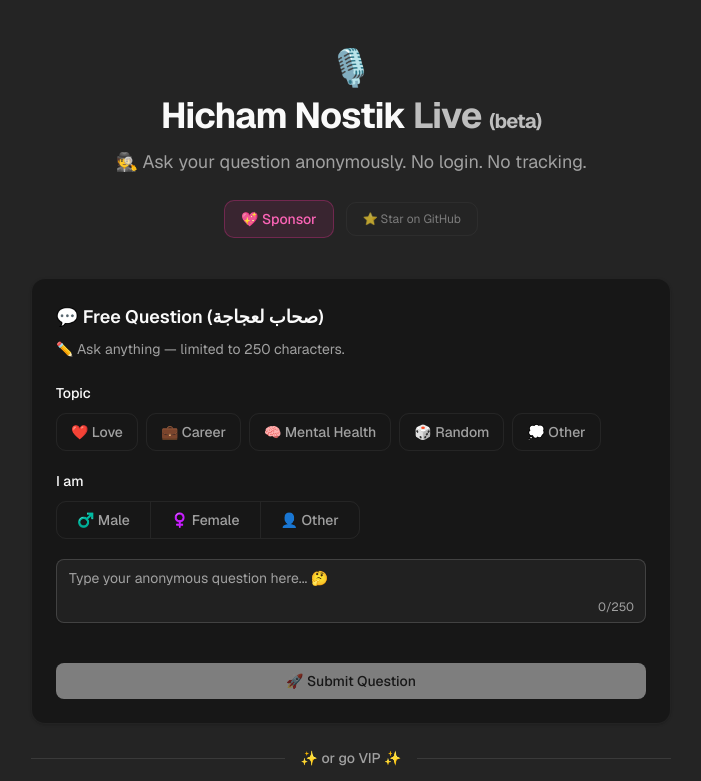
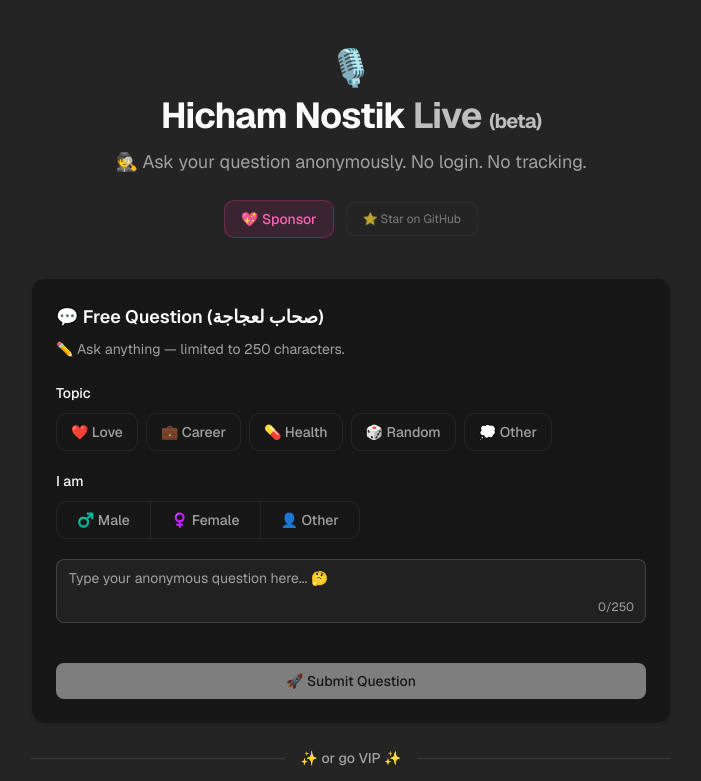
Before and after one commit to propre101/nostik_qa, a Next.js app: page / in a window 1280 px wide. Shown: the top 781 px of the page, without its empty margins (289-990 px from the left). Built offline with nearby package versions, Linux system fonts and the light colour scheme; no server answers; the database is empty.

Commit message:
mental health to health

```diff
--- a/src/components/admin/question-card.tsx
+++ b/src/components/admin/question-card.tsx
@@ -18,7 +18,7 @@
 const TOPIC_LABELS: Record<string, string> = {
   love: "❤️ Love",
   career: "💼 Career",
-  depression: "🧠 Mental Health",
+  depression: "💊 Health",
   random: "🎲 Random",
   other: "💭 Other",
 };
--- a/src/components/admin/question-feed.tsx
+++ b/src/components/admin/question-feed.tsx
@@ -28,7 +28,7 @@
   { value: "all", label: "All" },
   { value: "love", label: "❤️" },
   { value: "career", label: "💼" },
-  { value: "depression", label: "🧠" },
+  { value: "depression", label: "💊" },
   { value: "random", label: "🎲" },
   { value: "other", label: "💭" },
 ];
--- a/src/components/free-question-form.tsx
+++ b/src/components/free-question-form.tsx
@@ -10,7 +10,7 @@
 const TOPICS = [
   { value: "love", label: "❤️ Love" },
   { value: "career", label: "💼 Career" },
-  { value: "depression", label: "🧠 Mental Health" },
+  { value: "depression", label: "💊 Health" },
   { value: "random", label: "🎲 Random" },
   { value: "other", label: "💭 Other" },
 ];
```
